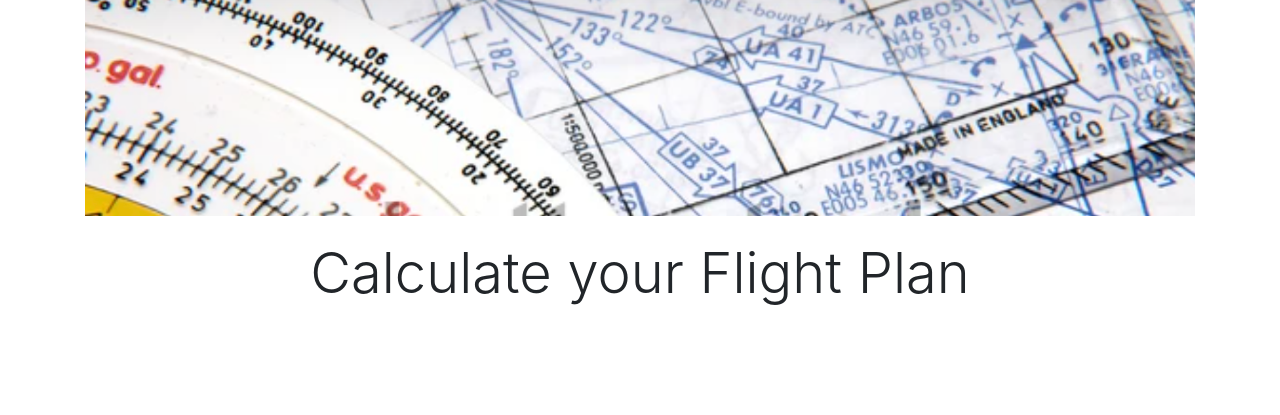
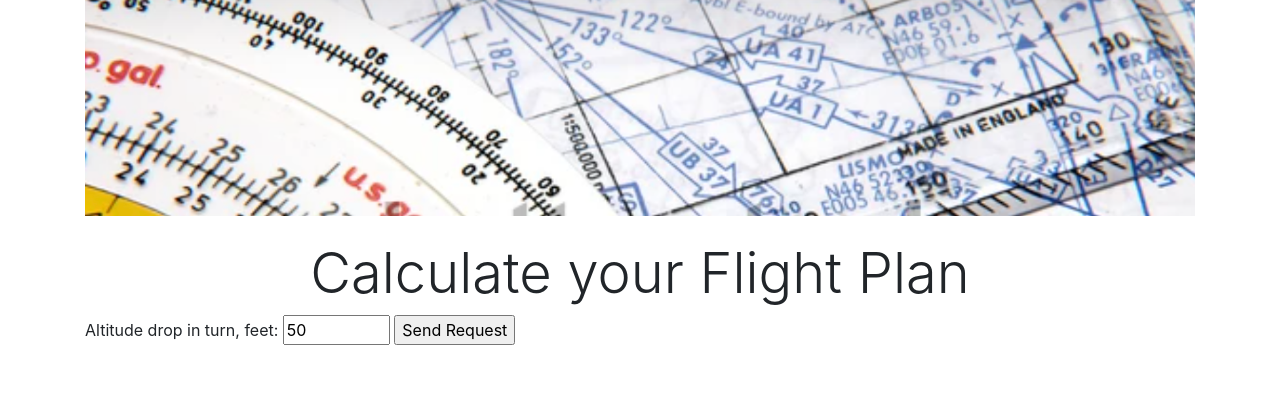
Before and after one commit to kochev111/flight-plan, a Django app: template render/templates/render/index.html in a window 1280 px wide. Shown: the part 25-440 px from the top of the page. Run offline with Django 4.2, Linux system fonts and the light colour scheme; the template is opened without the code that fills it, so the values that code supplies are empty; some libraries are stand-ins or nearby versions.

Commit message:
update index

```diff
--- a/render/templates/render/index.html
+++ b/render/templates/render/index.html
@@ -26,6 +26,12 @@
             <h1 class="display-4">Calculate your Flight Plan</h1>
         </div>
     </div>
+    <form>
+        <label for="drop_in_turn">Altitude drop in turn, feet:</label>
+        <input type="number" id="drop_in_turn" name="drop_in_turn" min="5" max="1000" value="50" />
+        <input type="submit" value="Send Request" />
+    </form>
+
 </main>
 </body>
 </html>
```
